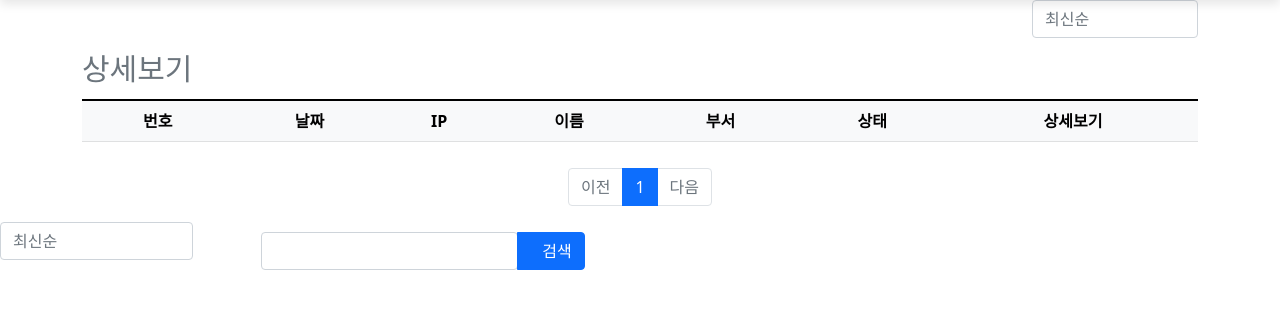
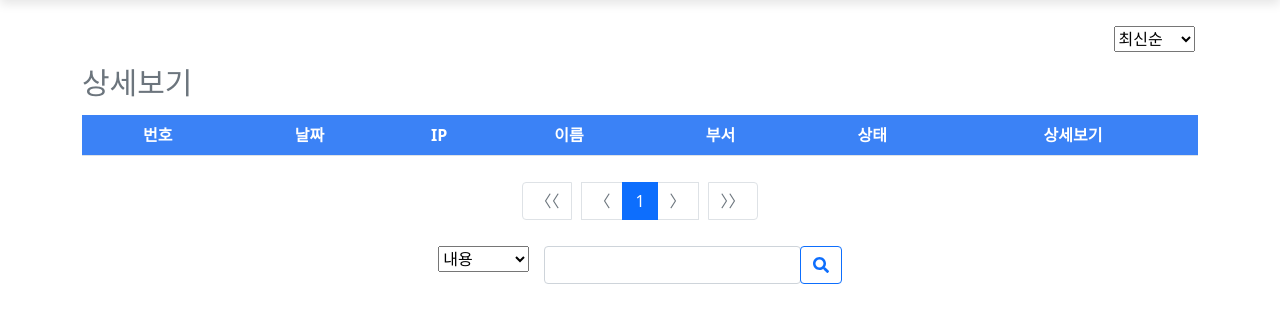
Before and after one commit to kimhyunso/ACLD-Workspace, a Django app: page /detail/ in a window 1280 px wide. Shown: the part 56-379 px from the top of the page. Run offline with Django 4.2, Linux system fonts and the light colour scheme; data that the repository does not hold is empty; some libraries are stand-ins or nearby versions; some web fonts are replaced.

Commit message:
230620_detail/agent/alert/

```diff
--- a/ACDD/main/templates/main/detail.html
+++ b/ACDD/main/templates/main/detail.html
@@ -16,28 +16,21 @@
 </style>
 
 
-<div class="container">
-    <div class="row justify-content-end">
-        <div class="col-2">
-            <input class="form-control" list="datalistOptions" id="exampleDataList" placeholder="최신순">
-            <datalist id="datalistOptions">
-                <option value="최신순">
-                <option value="오래된 순">
-                <option value="처리완료">
-                <option value="대기중">
-                <option value="미처리">
-            </datalist>
-        </div>
-    </div>
-</div>
+<select class="custom-select d-block" style="margin-left: 87%; margin-top: 2%;" id="filter">
+    <option>최신순</option>
+    <option value="4">오래된순</option>
+    <option value="3">처리완료</option>
+    <option value="2">대기중</option>
+    <option value="1">미처리</option>
+</select>
 
 
 <div class="container">
     <div class="fixed-table-container text-center">
         <div class="fixed-table-body">
-            <table class="table table-light table-hover caption-top">
+            <table class="table table-hover caption-top">
                 <caption style="font-size: 30px;">상세보기</caption>
-                <thead>
+                <thead style="background-color: #3B82F6; color: #ffffff;">
                     <tr>
                         <th>번호</th>
                         <th>날짜</th>
@@ -63,7 +56,7 @@
                     {% elif dection.status == 2 %}
                         <td>처리완료</td>
                     {% endif %}
-                    <td><button class="btn btn-primary" onclick="process({{dection.dect_no}});">상세보기</button></td>
+                    <td><button class="btn btn-outline-primary" onclick="process({{dection.dect_no}});">상세보기</button></td>
                 </tr>
                 {% endfor %}
                 </tbody>
@@ -75,13 +68,17 @@
 <div class="pagination">
     <nav aria-label="">
         <ul class="pagination">
+
+            <li class="page-item disabled" style="margin-right: 10px;">
+                <a class="page-link" tabindex="-1" aria-disabled="true" href="#">〈〈</a>
+            </li>
             {% if dection_list.has_previous %}
                 <li class="page-item">
-                    <a class="page-link" href="?page={{ dection_list.previous_page_number }}{% if request.GET.search_key %}&search_key={{ request.GET.search_key }}{% endif %}" tabindex="-1" aria-disabled="true">이전</a>
+                    <a class="page-link" href="?page={{ dection_list.previous_page_number }}{% if request.GET.search_key %}&search_key={{ request.GET.search_key }}{% endif %}" tabindex="-1" aria-disabled="true">〈</a>
                 </li>
             {% else %}
                 <li class="page-item disabled">
-                    <a class="page-link" href="#" tabindex="-1" aria-disabled="true">이전</a>
+                    <a class="page-link" href="#" tabindex="-1" aria-disabled="true">〈</a>
                 </li>
             {% endif %}
             {% for page_number in dection_list.paginator.page_range %}
@@ -96,60 +93,46 @@
 
             {% if dection_list.has_next %}
                 <li class="page-item">
-                    <a class="page-link" href="?page={{ dection_list.next_page_number }}{% if request.GET.search_key %}&search_key={{ request.GET.search_key }}{% endif %}" tabindex="+1" aria-disabled="true">다음</a>
+                    <a class="page-link" href="?page={{ dection_list.next_page_number }}{% if request.GET.search_key %}&search_key={{ request.GET.search_key }}{% endif %}" tabindex="+1" aria-disabled="true">〉</a>
                 </li>
             {% else %}
                 <li class="page-item disabled">
-                    <a class="page-link" tabindex="-1" aria-disabled="true" href="#">다음</a>
+                    <a class="page-link" tabindex="-1" aria-disabled="true" href="#">〉</a>
                 </li>
+
             {% endif %}
+            <li class="page-item disabled" style="margin-left: 10px;">
+                <a class="page-link" tabindex="-1" aria-disabled="true" href="#">〉〉</a>
+            </li>
         </ul>
     </nav>
 </div>
 
-<div class="row justify-content-start">
-    <div class="col-2">
-        <input class="form-control" list="datalistOptions" id="exampleDataList" placeholder="최신순">
-        <datalist id="datalistOptions">
-            <option value="최신순">
-            <option value="오래된 순">
-            <option value="처리완료">
-            <option value="대기중">
-            <option value="미처리">
-        </datalist>
-    </div>
-
-
-
-        <div class="col-4 justify-content-end">
+<div>
     <form action="{% url 'main:detail' %}" method='GET'>
         <div class="search-wrapper">
             <div class="input-group">
+                <div class="col-md-1 ">
+                    <select class="custom-select d-block" id="filter">
+                        <option>내용</option>
+                        <option value="4">이름+번호</option>
+                        <option value="3">이름+날짜</option>
+                        <option value="2">부서+이름</option>
+                    </select>
+                </div>
+                <div class="mb-3">
                     <div class="form-outline">
                         <input type="search" id="search-input" class="form-control" name="search_key" value="{{ search_key }}" onkeydown="searchTable(event)" />
                     </div>
-
-                        <button type="button" class="btn btn-primary" onclick="searchTable(event)">
-                            <i class="fas fa-search">검색</i>
+                </div>
+                <div>
+                    <button type="button" class="btn btn-outline-primary" onclick="searchTable(event)">
+                        <i class="fas fa-search"></i> <!-- 돋보기 아이콘 -->
                     </button>
+                </div>
             </div>
         </div>
     </form>
 </div>
-</div>
+
 {% endblock content %}
-
-<div class="container">
-    <div class="row justify-content-end">
-        <div class="col-2">
-            <input class="form-control" list="datalistOptions" id="exampleDataList" placeholder="최신순">
-            <datalist id="datalistOptions">
-                <option value="최신순">
-                <option value="오래된 순">
-                <option value="처리완료">
-                <option value="대기중">
-                <option value="미처리">
-            </datalist>
-        </div>
-    </div>
-</div>
--- a/ACDD/templates/base.html
+++ b/ACDD/templates/base.html
@@ -11,9 +11,13 @@
     <link rel="stylesheet" href="https://cdn.jsdelivr.net/npm/@fortawesome/fontawesome-free@6.2.1/css/fontawesome.min.css" integrity="sha384-QYIZto+st3yW+o8+5OHfT6S482Zsvz2WfOzpFSXMF9zqeLcFV0/wlZpMtyFcZALm" crossorigin="anonymous">
     <script src="https://code.jquery.com/jquery-3.7.0.js" integrity="sha256-JlqSTELeR4TLqP0OG9dxM7yDPqX1ox/HfgiSLBj8+kM=" crossorigin="anonymous"></script>
     <script src="https://cdn.jsdelivr.net/npm/bootstrap@5.1.3/dist/js/bootstrap.bundle.min.js" integrity="sha384-ka7Sk0Gln4gmtz2MlQnikT1wXgYsOg+OMhuP+IlRH9sENBO0LRn5q+8nbTov4+1p" crossorigin="anonymous"></script>
+    <script src="https://cdnjs.cloudflare.com/ajax/libs/font-awesome/5.15.4/js/all.min.js"></script>
+    <link href="https://cdnjs.cloudflare.com/ajax/libs/font-awesome/5.15.4/css/all.min.css" rel="stylesheet">
+    <link href='//spoqa.github.io/spoqa-han-sans/css/SpoqaHanSansNeo.css' rel='stylesheet' type='text/css'>
+
     <title>{% block title %}{% endblock title %}</title>
     <style>
-        .navbar {
+    .navbar {
             box-shadow: 0px 4px 10px rgba(0, 0, 0, 0.1);
         }
 
@@ -43,7 +47,7 @@
         -moz-box-shadow: 0 8px 20px 0 rgba(0, 0, 0, 0.15);
         box-shadow: 0 8px 20px 0 rgba(0, 0, 0, 0.15)
         }
-
+        font-family: 'Spoqa Han Sans Neo', 'sans-serif';
 
     </style>
 
```
Also changed, not shown: ACDD/main/templates/main/addEmp.html (+7 -7 lines), ACDD/main/templates/main/agent.html (+23 -24 lines), ACDD/main/templates/main/home.html (+10 -10 lines), ACDD/main/templates/main/process.html (+46 -24 lines). Lines whose indentation alone changed are shown as unchanged.
